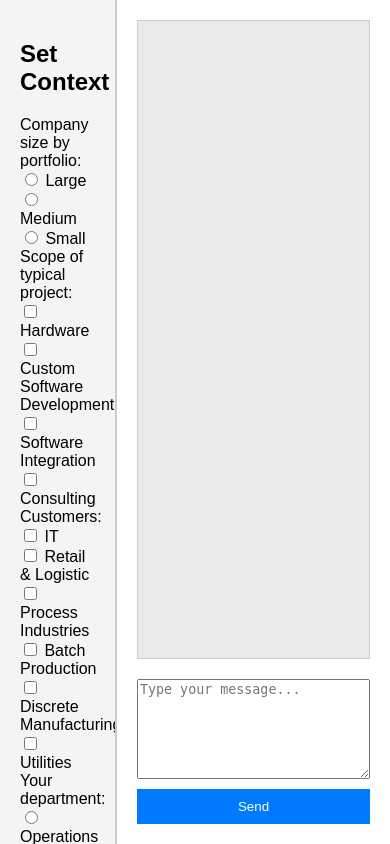
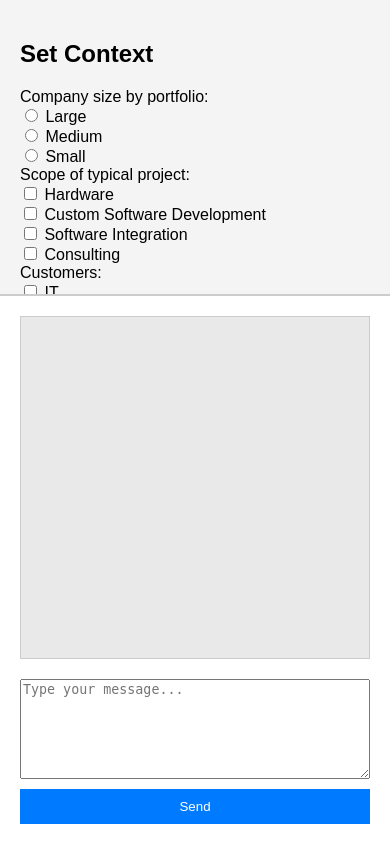
Before and after one commit to yetanotheruservasya/benchmark_helper, a Flask app: page / in a window 390 px wide. Run offline with Flask 3, Linux system fonts and the light colour scheme; some libraries are stand-ins or nearby versions.

Commit message:
adaptation for user devices implemented

```diff
--- a/static/css/styles.css
+++ b/static/css/styles.css
@@ -5,26 +5,34 @@ body {
     height: 100vh;
     overflow: hidden;
 }
+
 .container {
     display: flex;
+    flex-direction: row;
     width: 100%;
     height: 100%;
+    box-sizing: border-box;
 }
+
 .sidebar {
-    width: 30%;
+    width: 100%;
+    max-width: 400px;
     padding: 20px;
     background-color: #f4f4f4;
     border-right: 2px solid #ccc;
     box-sizing: border-box;
     overflow-y: auto;
+    flex: 1;
 }
+
 .chat-container {
-    width: 70%;
+    flex: 2;
     padding: 20px;
     box-sizing: border-box;
     display: flex;
     flex-direction: column;
 }
+
 .chat-box {
     flex: 1;
     border: 1px solid #ccc;
@@ -34,32 +42,57 @@ body {
     margin-bottom: 20px;
     box-sizing: border-box;
 }
+
 .message {
     margin: 5px 0;
 }
+
 .response {
     background-color: #f0f0f0;
     padding: 5px;
     border-radius: 5px;
 }
+
 .user-message {
     background-color: #d1e7ff;
     padding: 5px;
     border-radius: 5px;
 }
+
 textarea {
     width: 100%;
     height: 100px;
     margin-bottom: 10px;
     box-sizing: border-box;
+    resize: vertical;
 }
+
 button {
     padding: 10px 20px;
     background-color: #007bff;
     color: white;
     border: none;
     cursor: pointer;
+    box-sizing: border-box;
 }
+
 button:hover {
     background-color: #0056b3;
 }
+
+/* Медиазапросы для мобильных устройств */
+@media (max-width: 768px) {
+    .container {
+        flex-direction: column;
+    }
+
+    .sidebar {
+        width: 100%;
+        border-right: none;
+        border-bottom: 2px solid #ccc;
+    }
+
+    .chat-container {
+        width: 100%;
+    }
+}
```
